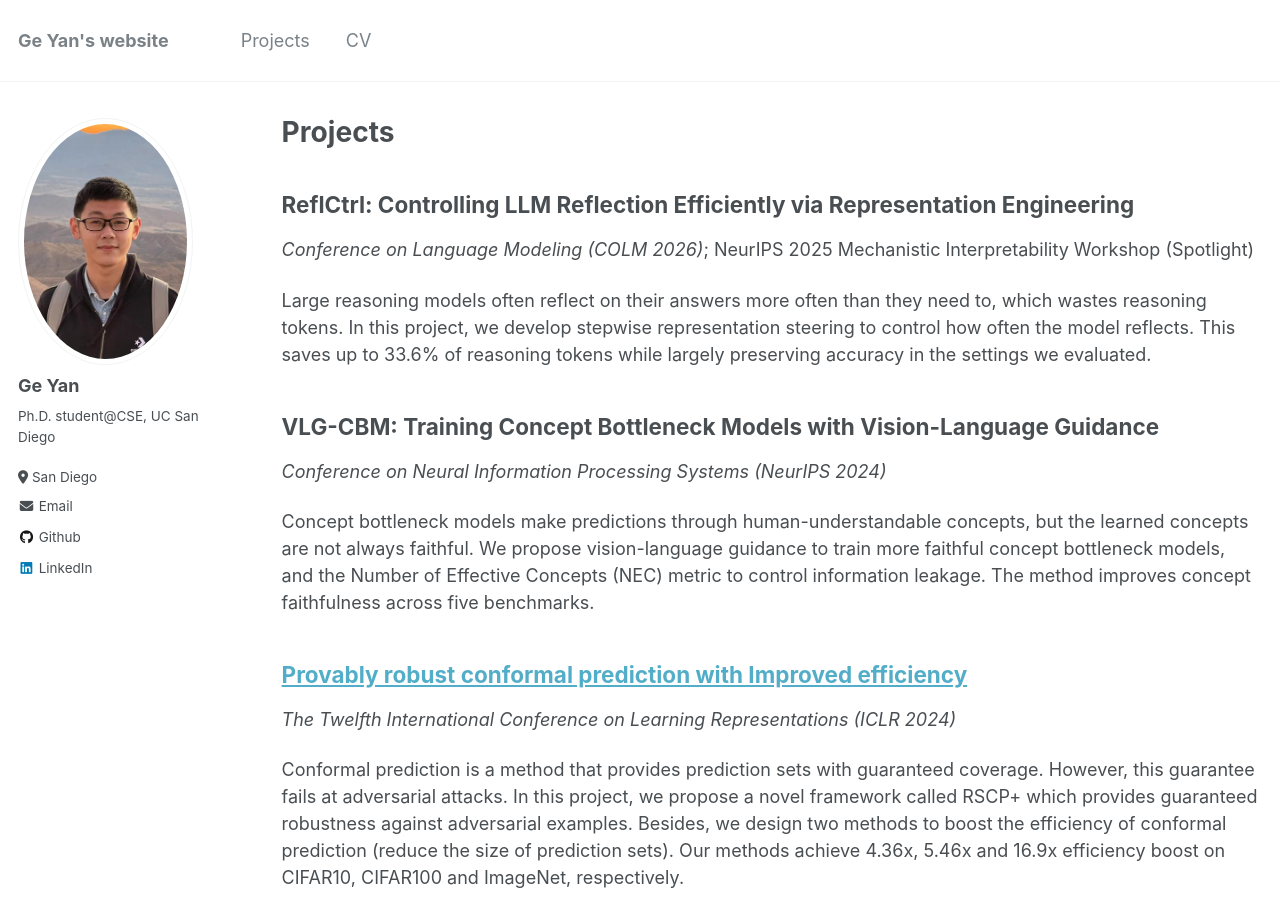
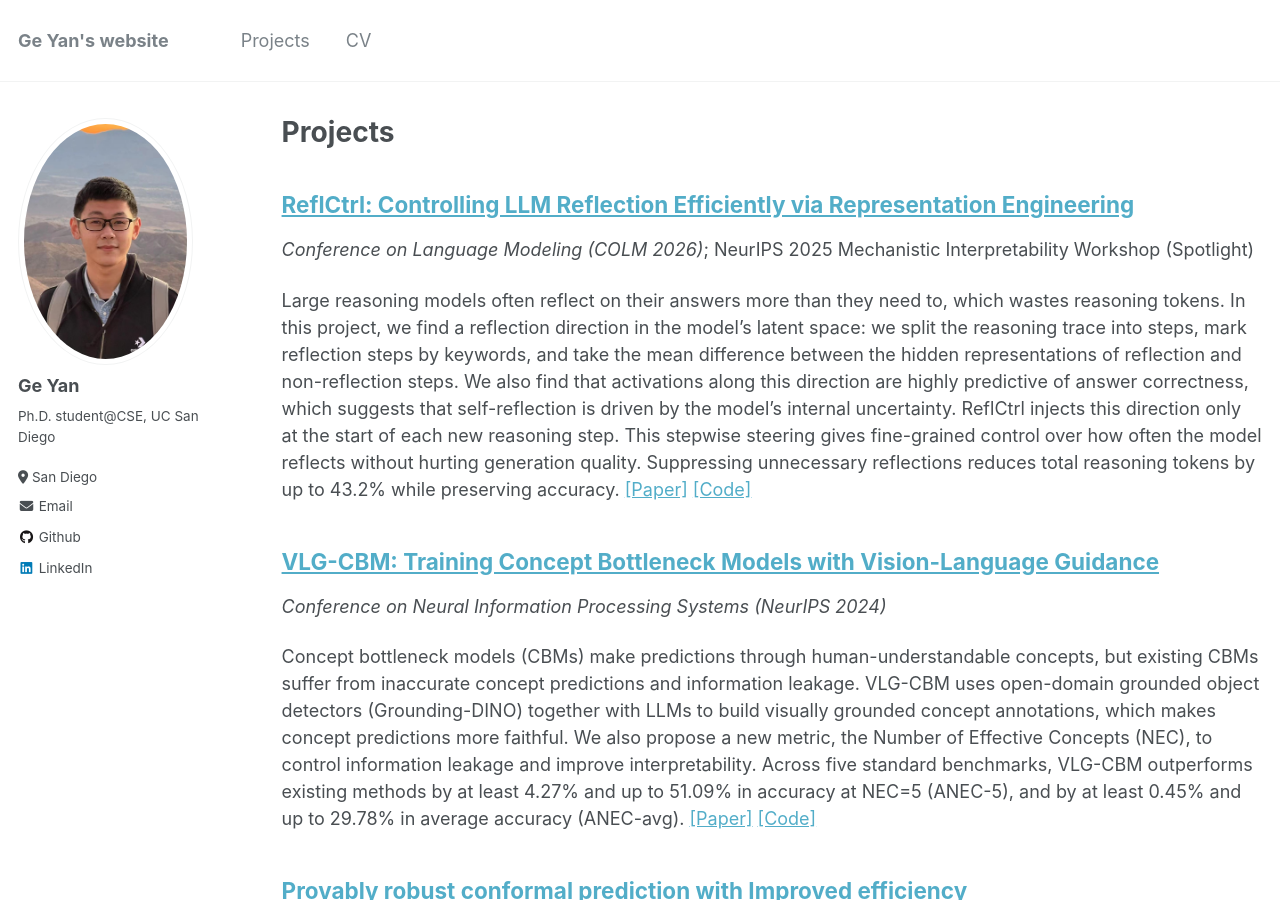
Before and after one commit to windymount/windymount.github.io, a Jekyll site: the page built from _pages/projects.md, in a window 1280 px wide and 900 px high. Built offline with Jekyll 4.4.1, drawn with Linux system fonts in a browser that asks for light colours.

Commit message:
Add ReflCtrl and VLG-CBM project pages, links, and details
Co-Authored-By: Claude Opus 5.5 <noreply@anthropic.com>
Claude-Session: https://claude.ai/code/session_01Ev6n8A27FKdZKjFCbVRTrU

```diff
--- a/_pages/projects.md
+++ b/_pages/projects.md
@@ -6,14 +6,14 @@ author_profile: true
 redirect_from:
   - /project
 ---
-## ReflCtrl: Controlling LLM Reflection Efficiently via Representation Engineering
+## [ReflCtrl: Controlling LLM Reflection Efficiently via Representation Engineering](https://lilywenglab.github.io/ReflCtrl/)
 <span style="font-size:13px margin-top=13px margin-bottom=13px"> *Conference on Language Modeling (COLM 2026)*; NeurIPS 2025 Mechanistic Interpretability Workshop (Spotlight) </span>
 
-Large reasoning models often reflect on their answers more often than they need to, which wastes reasoning tokens. In this project, we develop stepwise representation steering to control how often the model reflects. This saves up to 33.6% of reasoning tokens while largely preserving accuracy in the settings we evaluated.
-## VLG-CBM: Training Concept Bottleneck Models with Vision-Language Guidance
+Large reasoning models often reflect on their answers more than they need to, which wastes reasoning tokens. In this project, we find a reflection direction in the model's latent space: we split the reasoning trace into steps, mark reflection steps by keywords, and take the mean difference between the hidden representations of reflection and non-reflection steps. We also find that activations along this direction are highly predictive of answer correctness, which suggests that self-reflection is driven by the model's internal uncertainty. ReflCtrl injects this direction only at the start of each new reasoning step. This stepwise steering gives fine-grained control over how often the model reflects without hurting generation quality. Suppressing unnecessary reflections reduces total reasoning tokens by up to 43.2% while preserving accuracy. [[Paper]](https://arxiv.org/abs/2512.13979) [[Code]](https://github.com/Trustworthy-ML-Lab/ReflCtrl)
+## [VLG-CBM: Training Concept Bottleneck Models with Vision-Language Guidance](https://lilywenglab.github.io/VLG-CBM/)
 <span style="font-size:13px margin-top=13px margin-bottom=13px"> *Conference on Neural Information Processing Systems (NeurIPS 2024)* </span>
 
-Concept bottleneck models make predictions through human-understandable concepts, but the learned concepts are not always faithful. We propose vision-language guidance to train more faithful concept bottleneck models, and the Number of Effective Concepts (NEC) metric to control information leakage. The method improves concept faithfulness across five benchmarks.
+Concept bottleneck models (CBMs) make predictions through human-understandable concepts, but existing CBMs suffer from inaccurate concept predictions and information leakage. VLG-CBM uses open-domain grounded object detectors (Grounding-DINO) together with LLMs to build visually grounded concept annotations, which makes concept predictions more faithful. We also propose a new metric, the Number of Effective Concepts (NEC), to control information leakage and improve interpretability. Across five standard benchmarks, VLG-CBM outperforms existing methods by at least 4.27% and up to 51.09% in accuracy at NEC=5 (ANEC-5), and by at least 0.45% and up to 29.78% in average accuracy (ANEC-avg). [[Paper]](https://arxiv.org/abs/2408.01432) [[Code]](https://github.com/Trustworthy-ML-Lab/VLG-CBM)
 ## [Provably robust conformal prediction with Improved efficiency](https://lilywenglab.github.io/Provably-Robust-Conformal-Prediction/)
 <span style="font-size:13px margin-top=13px margin-bottom=13px"> *The Twelfth International Conference on Learning Representations (ICLR 2024)* </span>
 
```
Also changed, not shown: _pages/about.md (+2 -2 lines).
